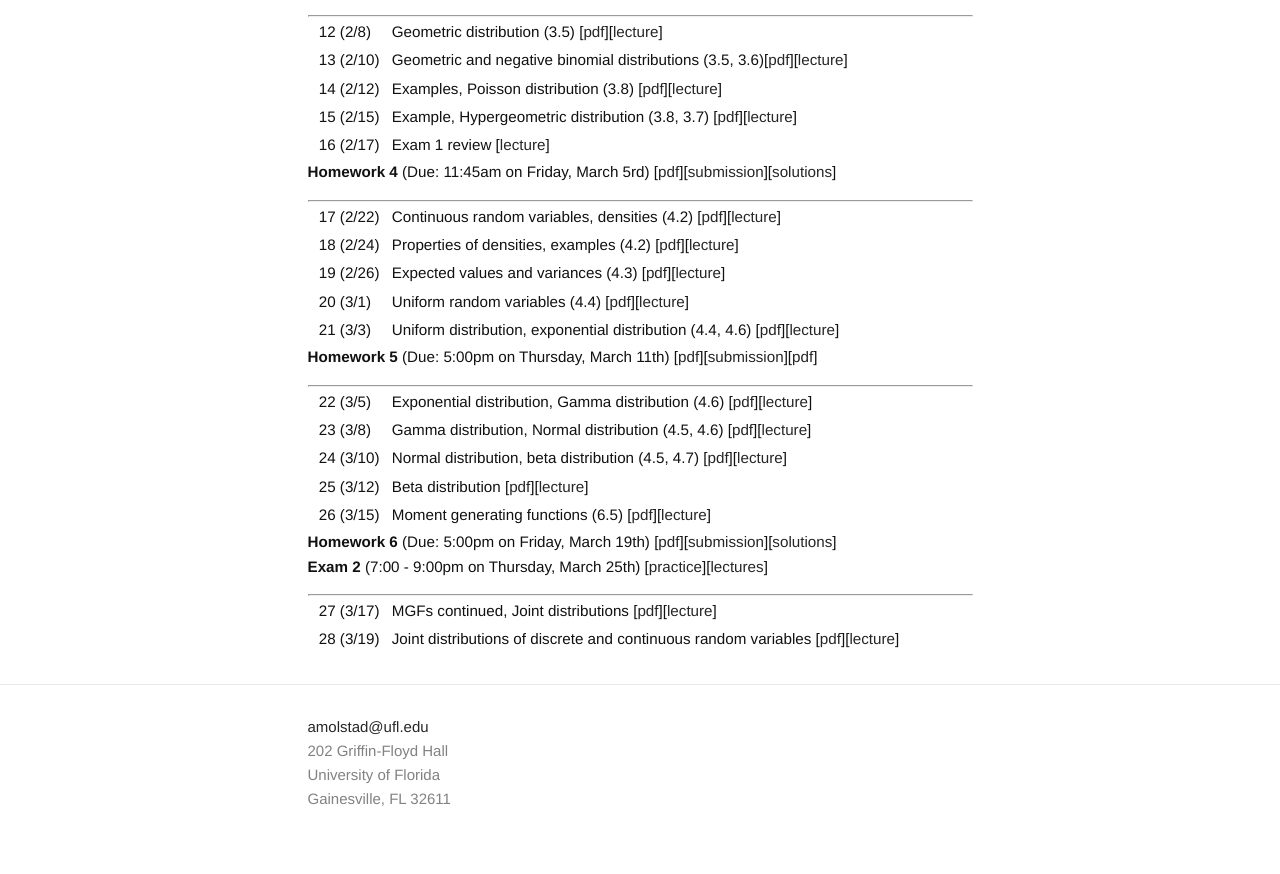
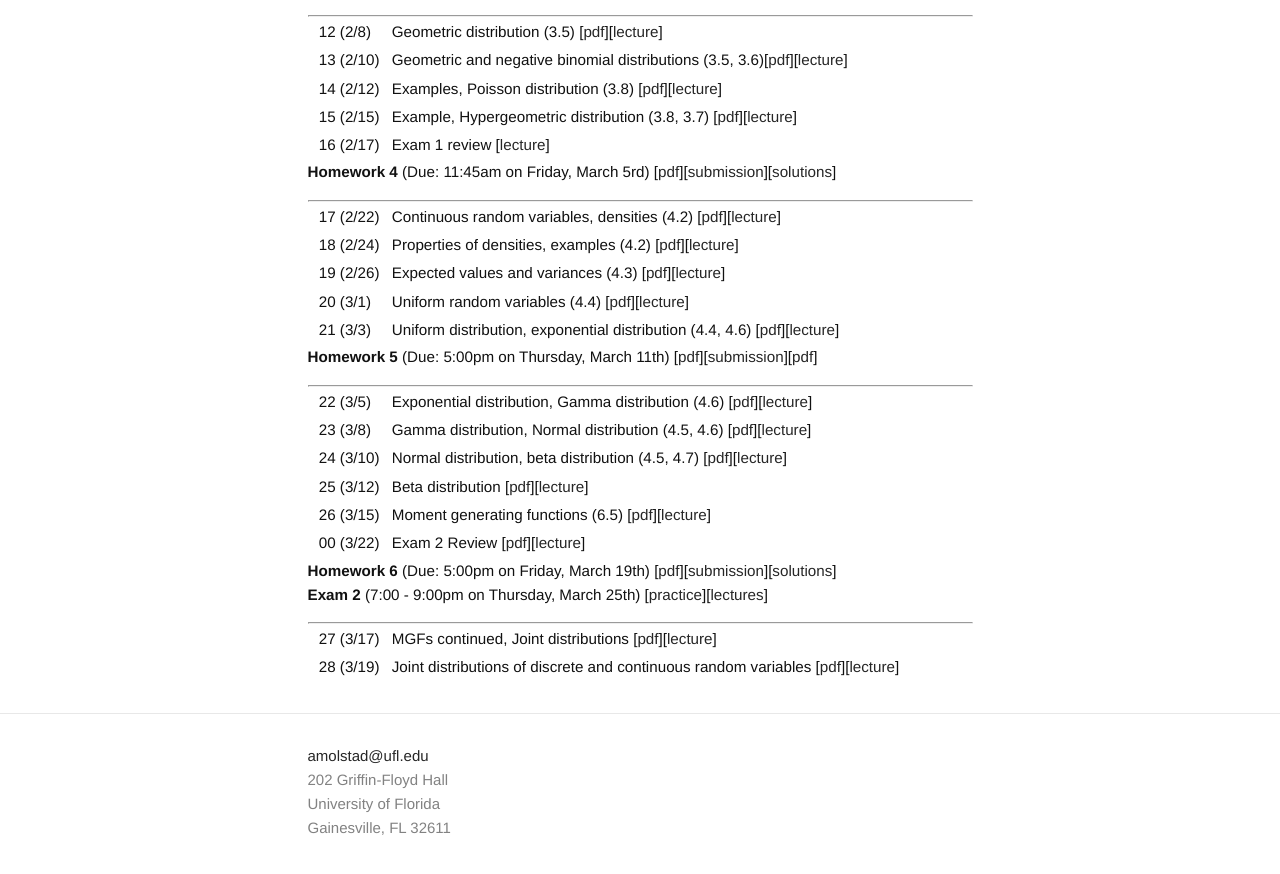
Before and after one commit to ajmolstad/ajmolstad.github.io, a Jekyll site: the page built from S21_STA4321.md, in a window 1280 px wide and 900 px high, scrolled down 798 px. Shown: the top 874 px of the window. Built offline with Jekyll 4.4.1, drawn with Linux system fonts in a browser that asks for light colours.

Commit message:
Update S21_STA4321.md

```diff
--- a/S21_STA4321.md
+++ b/S21_STA4321.md
@@ -75,6 +75,7 @@ Note that you must be logged into your UFL eLearning account to access course ma
 || 24 (3/10)  || Normal distribution, beta distribution (4.5, 4.7) [[pdf](https://ufl.instructure.com/files/57801200/download?download_frd=1)][[lecture](https://ufl.instructure.com/courses/426946/files?preview=57830072)] ||
 || 25 (3/12)  || Beta distribution [[pdf](https://ufl.instructure.com/files/57858424/download?download_frd=1)][[lecture](https://ufl.instructure.com/files/57888105/download?download_frd=1)] ||
 || 26 (3/15)  || Moment generating functions (6.5) [[pdf](https://ufl.instructure.com/files/57933355/download?download_frd=1)][[lecture](https://ufl.instructure.com/courses/426946/files?preview=57936437)] ||
+|| 00 (3/22)  || Exam 2 Review [[pdf](https://ufl.instructure.com/files/58152223/download?download_frd=1)][[lecture](https://ufl.instructure.com/courses/426946/files?preview=58152209)] ||
 
 **Homework 6** (Due: 5:00pm on Friday, March 19th) [[pdf](https://ufl.instructure.com/files/57982207/download?download_frd=1)][[submission](https://ufl.instructure.com/courses/426946/assignments/4640296)][[solutions](https://ufl.instructure.com/files/58108128/download?download_frd=1)]
 **Exam 2** (7:00 - 9:00pm on Thursday, March 25th) [[practice](https://ufl.instructure.com/files/58032468/download?download_frd=1)][[lectures](https://ufl.instructure.com/files/58134547/download?download_frd=1)]
```
